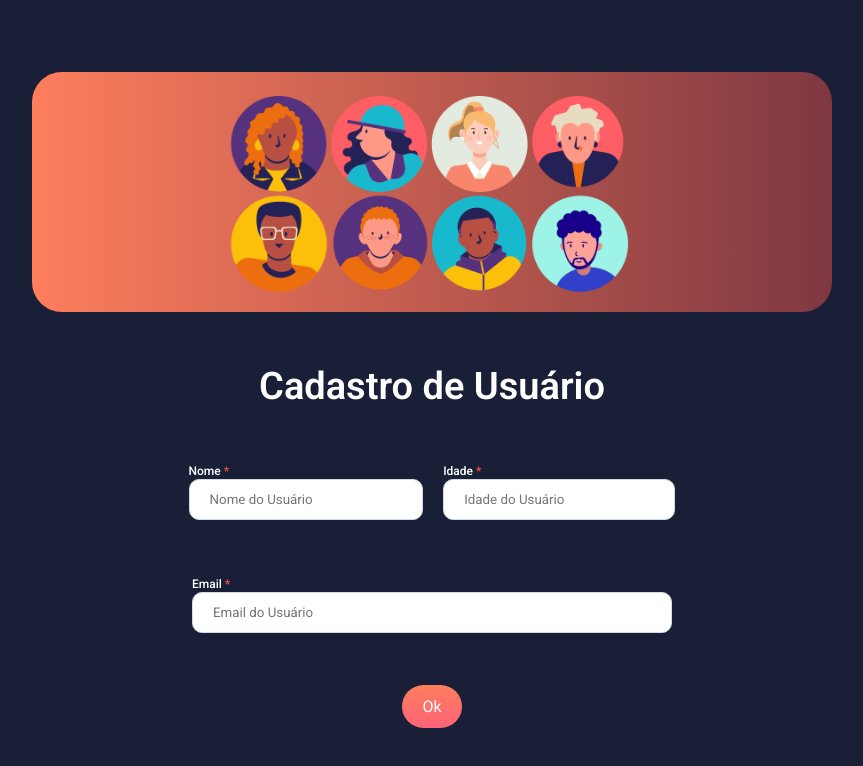
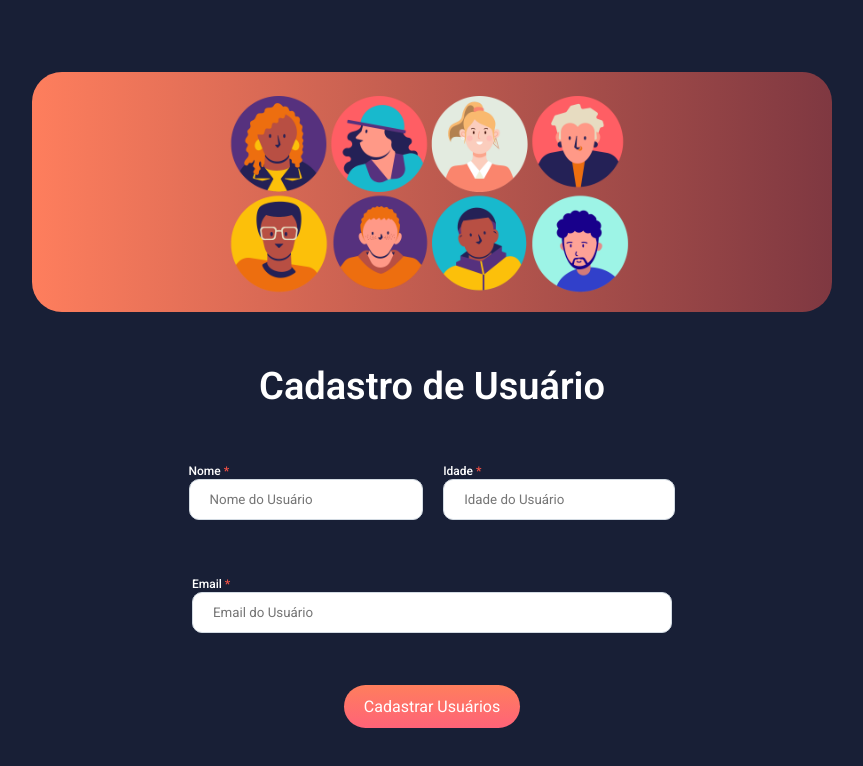
Before and after one commit to Paullo-Nunes/cadastro-usuario, a React (Vite) app: page / in a window 1280 px wide. Shown: the top 766 px of the page, without its empty margins (208-1071 px from the left). Built offline with nearby package versions, Linux system fonts and the light colour scheme.

Commit message:
Pegando o conteúdo do botão através da variável children

```diff
--- a/src/components/Button/index.jsx
+++ b/src/components/Button/index.jsx
@@ -1,9 +1,12 @@
 import { Button } from "./styles"
 
-function defaultButton() {
+function defaultButton({children}) {
+    // spread operator -> todo o resto
 
-    return(
-        <Button>Ok</Button>
+    console.log(children)
+
+    return (
+        <Button>{children}</Button>
     )
 
 }
```
